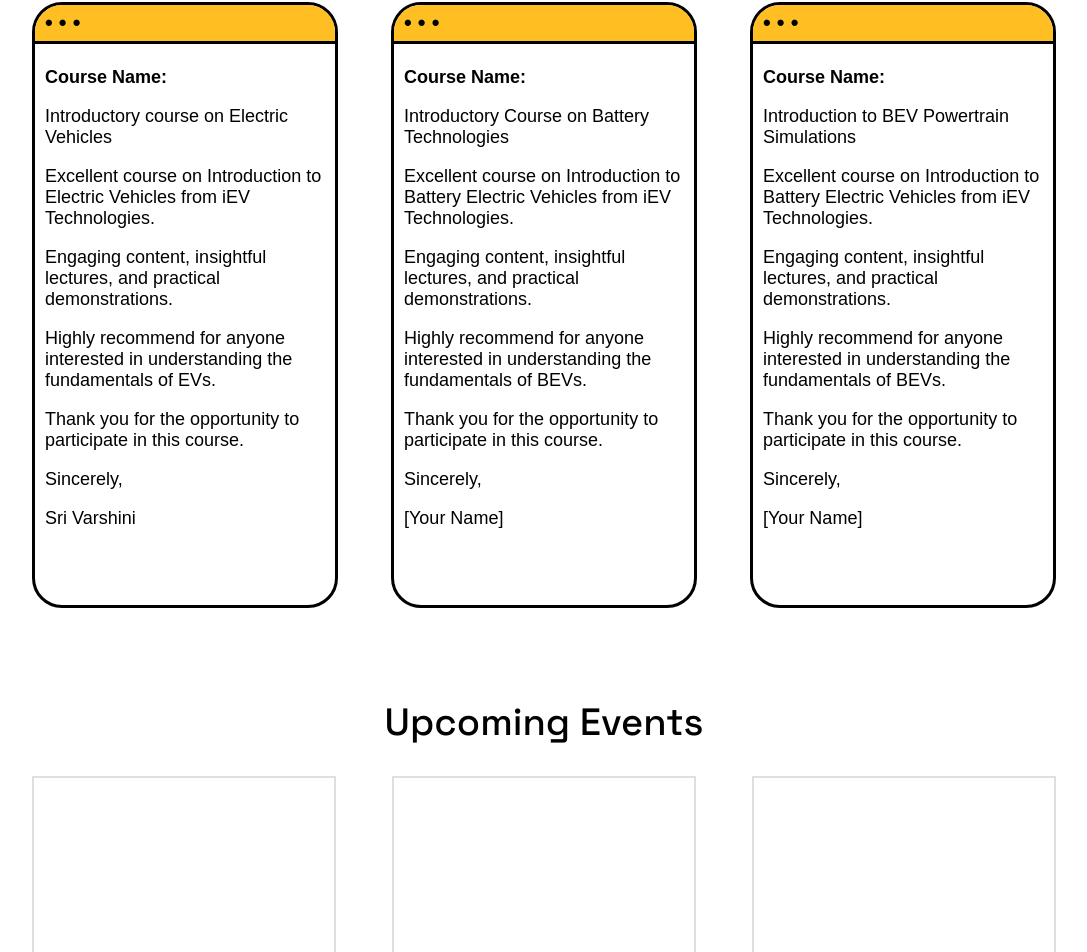
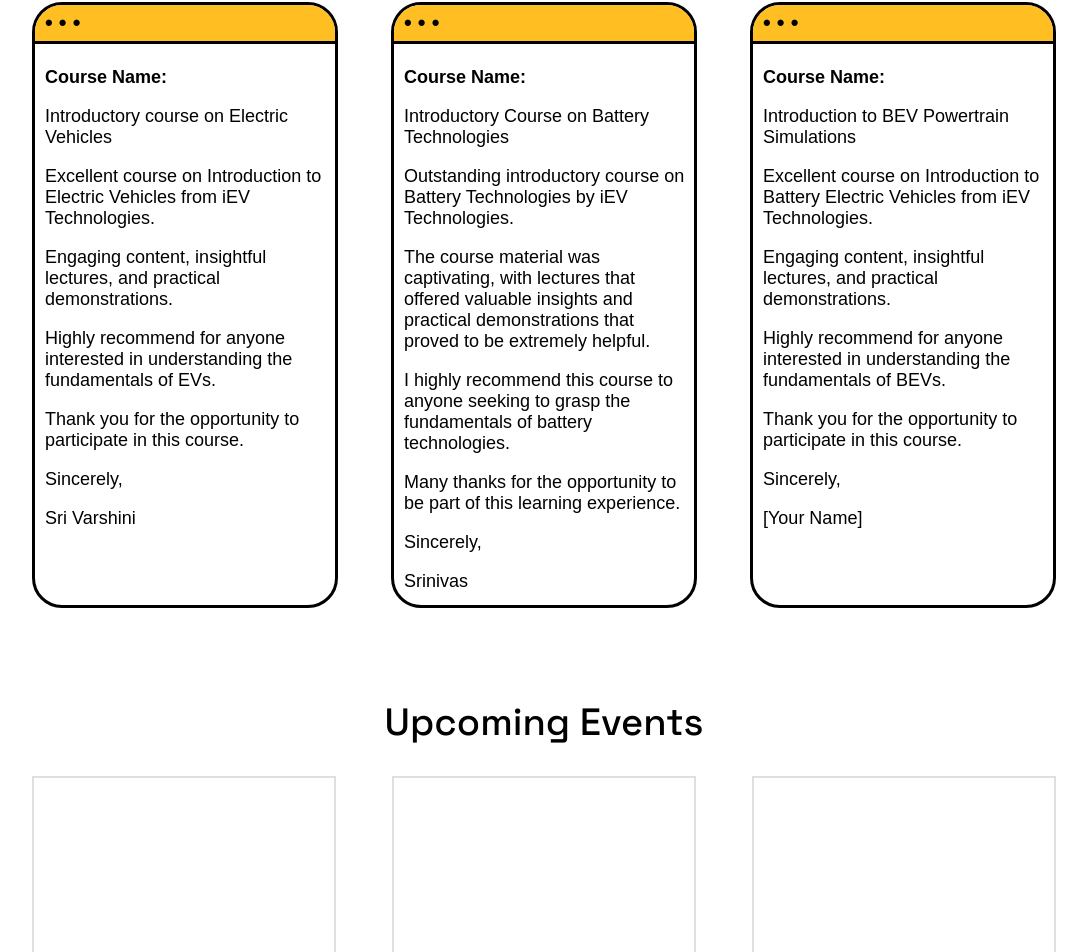
Before and after one commit to iev21/iev-frontend, an Angular app: page / in a window 1280 px wide. Shown: the part 1903-2855 px from the top of the page, without its empty margins (96-1183 px from the left). Built offline with nearby package versions, Linux system fonts and the light colour scheme.

Commit message:
Update testimonials.component.html

```diff
--- a/src/app/testimonials/testimonials.component.html
+++ b/src/app/testimonials/testimonials.component.html
@@ -37,13 +37,13 @@
                 <p>Introductory Course on Battery Technologies</p>
                 <!--<p>Instructor: [Instructor's Name]</p>-->
                 <!-- <p>Institution: IEV Technologies</p> -->
-                <p>Excellent course on Introduction to Battery Electric Vehicles from iEV Technologies.</p>
-                <p>Engaging content, insightful lectures, and practical demonstrations.</p>
-                <p>Highly recommend for anyone interested in understanding the fundamentals of BEVs.</p>
-                <p>Thank you for the opportunity to participate in this course. </p>
+                <p>Outstanding introductory course on Battery Technologies by iEV Technologies.</p>
+                <p>The course material was captivating, with lectures that offered valuable insights and practical demonstrations that proved to be extremely helpful.</p>
+                <p>I highly recommend this course to anyone seeking to grasp the fundamentals of battery technologies. </p>
+                <p>Many thanks for the opportunity to be part of this learning experience. </p>
                 <!-- <p>We look forward to applying our learnings and contributing to the advancement of electric vehicle technology.</p>-->
                 <p>Sincerely,
-                <p>[Your Name]</p>
+                <p>Srinivas </p>
                 <!-- <p>[Student ID/Contact Information]</p> -->
             </div>
         </div>
```
